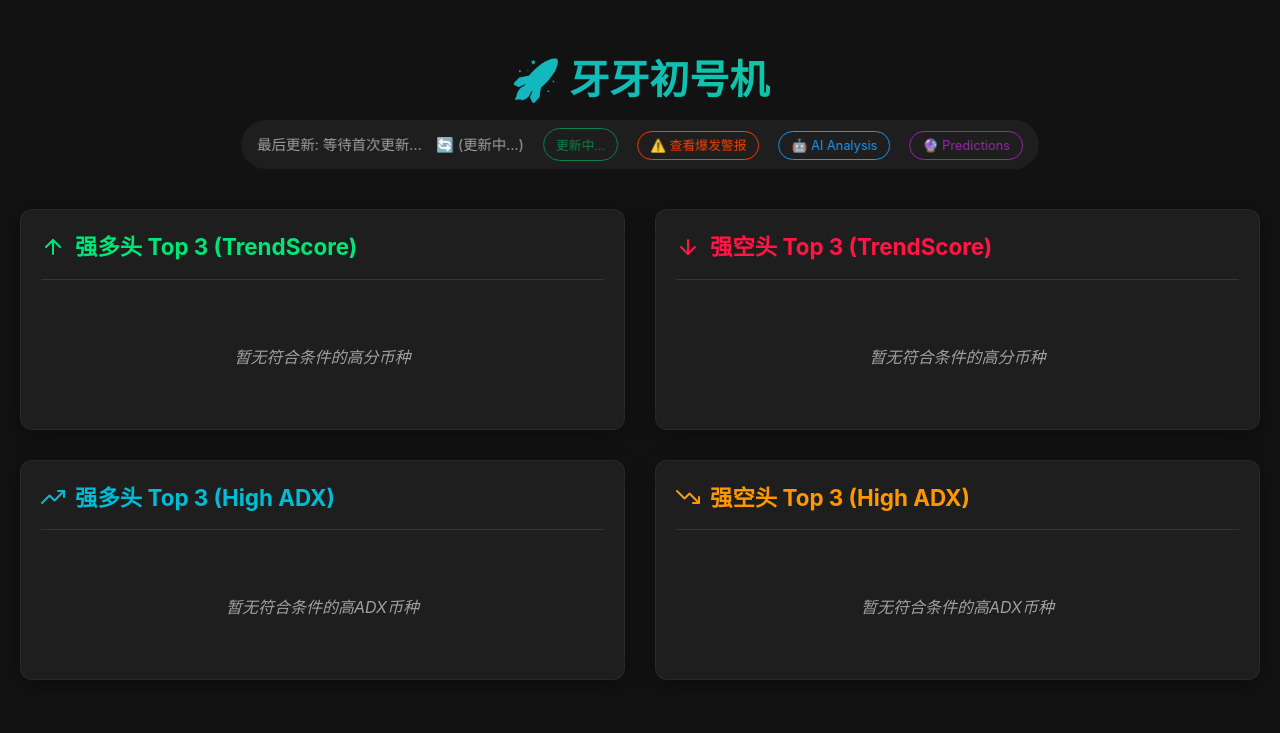
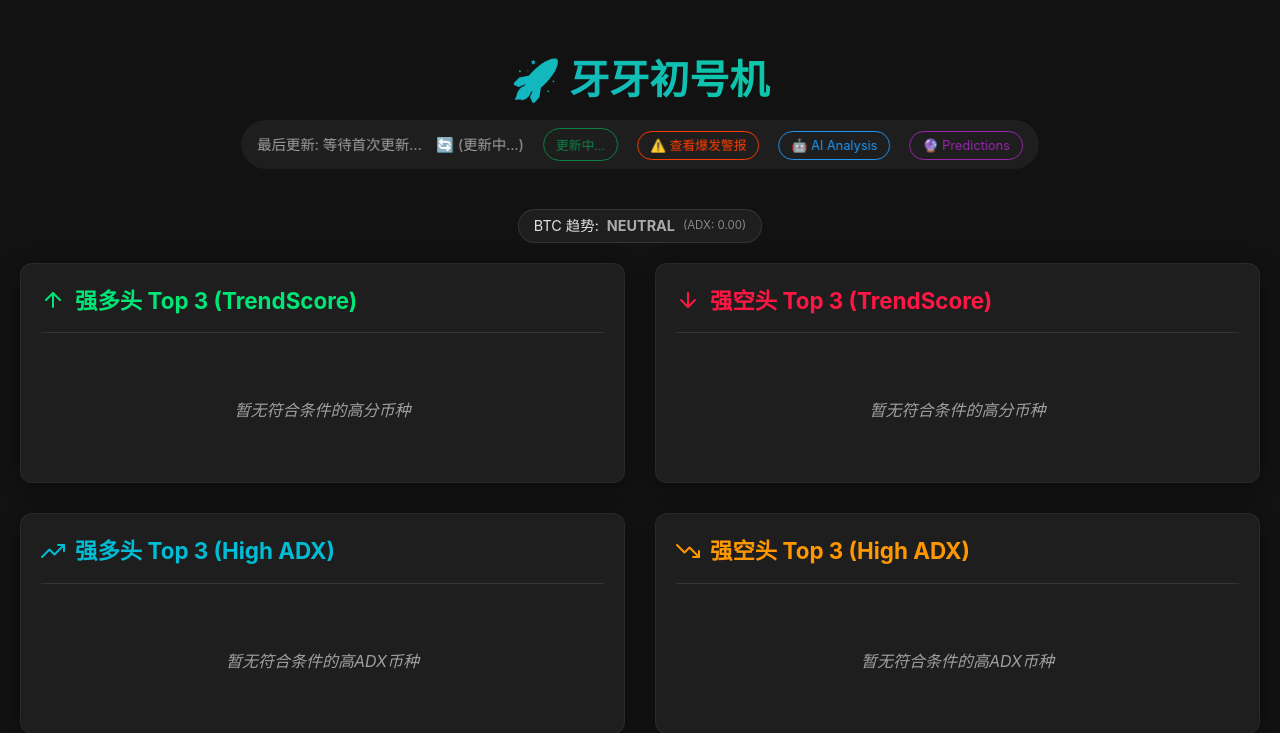
Before and after one commit to xiamr73-sys/xaud, a Flask app: page / in a window 1280 px wide. Shown: the top 733 px of the page. Run offline with Flask 3, Linux system fonts and the light colour scheme.

Commit message:
Update monitor dashboard to display BTC trend status and match local features

```diff
--- a/monitor_app.py
+++ b/monitor_app.py
@@ -38,6 +38,7 @@ CACHE = {
     'is_updating': False,
     'last_top_10': set(), # Store last Top 10 symbols to detect new entries
     'seen_coins': set(), # Store ALL coins seen in Top 10 to detect 'First Entry'
+    'btc_status': {'trend': 'NEUTRAL', 'adx': 0}, # Store BTC trend info for frontend
     'market_scan_results': [], # Store analysis for top 200 coins
     'scan_progress': {'current': 0, 'total': 0, 'status': 'idle'}, # Track scanning progress
     'scan_logs': [] # Real-time logs for frontend
@@ -688,6 +689,12 @@ async def update_data():
 
                 print(f"BTC Trend: {btc_trend} (ADX: {current_adx:.2f})")
 
+                # Update Cache for Frontend
+                CACHE['btc_status'] = {
+                    'trend': btc_trend,
+                    'adx': float(current_adx)
+                }
+
         except Exception as e:
             print(f"Error analyzing BTC trend: {e}")
         # ------------------------------
--- a/templates/monitor_dashboard.html
+++ b/templates/monitor_dashboard.html
@@ -71,6 +71,24 @@
         .refresh-btn:disabled {
             opacity: 0.5;
             cursor: not-allowed;
+        }
+
+        .status-badge-container {
+             display: flex;
+             justify-content: center;
+             gap: 15px;
+             margin-bottom: 20px;
+        }
+
+        .btc-status {
+             background: rgba(255, 255, 255, 0.05);
+             padding: 5px 15px;
+             border-radius: 20px;
+             font-size: 0.9rem;
+             display: flex;
+             align-items: center;
+             gap: 8px;
+             border: 1px solid rgba(255, 255, 255, 0.1);
         }
 
         .container {
@@ -260,6 +278,14 @@
         <a href="/alerts" class="refresh-btn" style="text-decoration: none; border-color: #ff3d00; color: #ff3d00;">⚠️ 查看爆发警报</a>
         <a href="/ai-analysis" class="refresh-btn" style="text-decoration: none; border-color: #2196f3; color: #2196f3;">🤖 AI Analysis</a>
         <a href="/market-predictions" class="refresh-btn" style="text-decoration: none; border-color: #9c27b0; color: #9c27b0;">🔮 Predictions</a>
+    </div>
+
+    <div class="status-badge-container">
+        <div class="btc-status" id="btc-trend-box">
+            <span>BTC 趋势:</span>
+            <span id="btc-trend-val" style="font-weight: bold;">--</span>
+            <span id="btc-adx-val" style="font-size: 0.8em; color: #888;">(ADX: --)</span>
+        </div>
     </div>
 
     <div class="container">
@@ -503,6 +529,37 @@
                     updateTimeAgo();
                 }
 
+                // Update BTC Trend UI
+                // Note: backend needs to pass this in response.json
+                // Currently API response structure is:
+                // { longs: [], shorts: [], ... }
+                // We should add btc_trend info to the API response in monitor_app.py
+                // For now, let's assume it's there or handle graceful degradation
+                if (data.btc_status) {
+                    const trendEl = document.getElementById('btc-trend-val');
+                    const adxEl = document.getElementById('btc-adx-val');
+                    const boxEl = document.getElementById('btc-trend-box');
+
+                    let trendColor = '#aaa';
+                    if (data.btc_status.trend === 'UP') trendColor = '#00e676';
+                    else if (data.btc_status.trend === 'DOWN') trendColor = '#ff1744';
+
+                    trendEl.textContent = data.btc_status.trend;
+                    trendEl.style.color = trendColor;
+                    adxEl.textContent = `(ADX: ${formatNumber(data.btc_status.adx)})`;
+
+                    if (data.btc_status.trend === 'DOWN') {
+                        boxEl.style.borderColor = '#ff1744';
+                        boxEl.title = "⚠️ BTC 急跌保护中：做多信号已屏蔽";
+                    } else if (data.btc_status.trend === 'UP') {
+                        boxEl.style.borderColor = '#00e676';
+                        boxEl.title = "⚠️ BTC 急涨保护中：做空信号已屏蔽";
+                    } else {
+                        boxEl.style.borderColor = 'rgba(255,255,255,0.1)';
+                        boxEl.title = "";
+                    }
+                }
+
                 const longsContainer = document.getElementById('longs-list');
                 // Only update DOM if not updating (or partial update? no, just update)
                 // We persist expanded cards so it's safe to overwrite innerHTML
```
